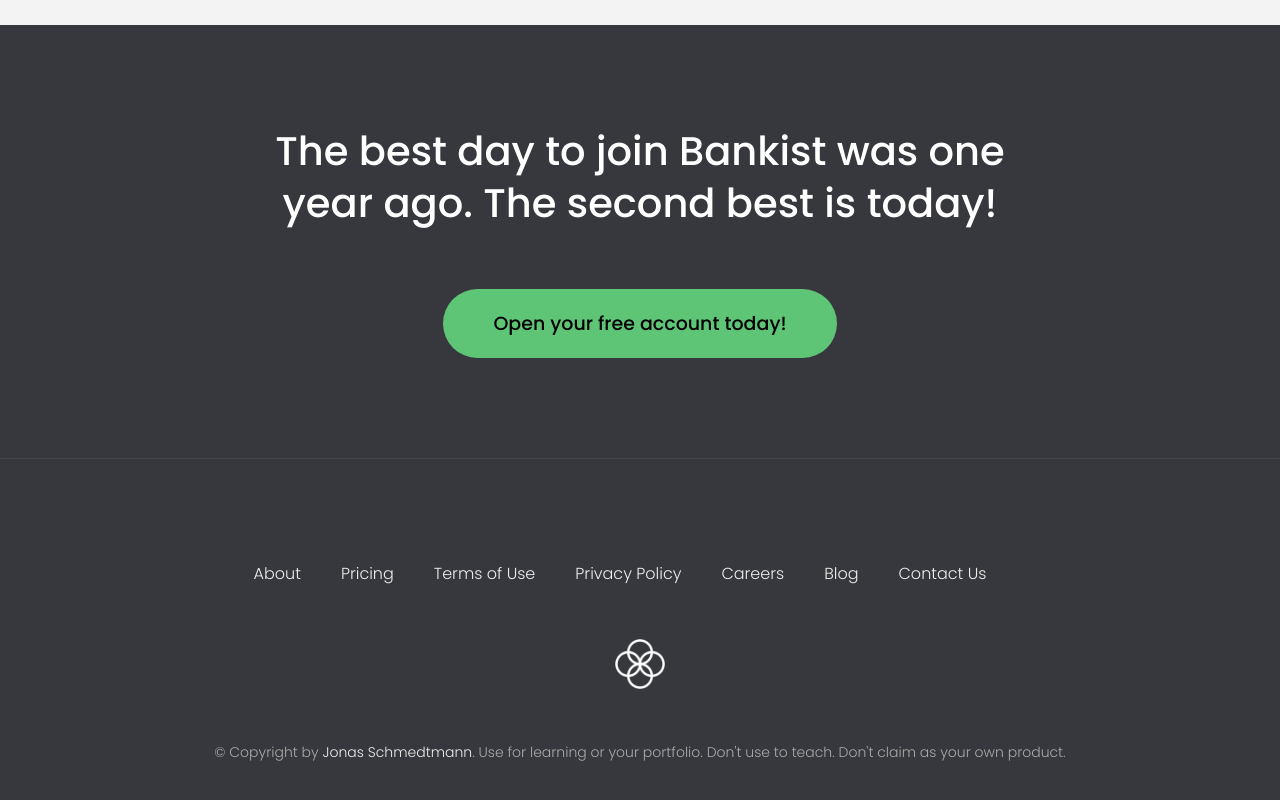
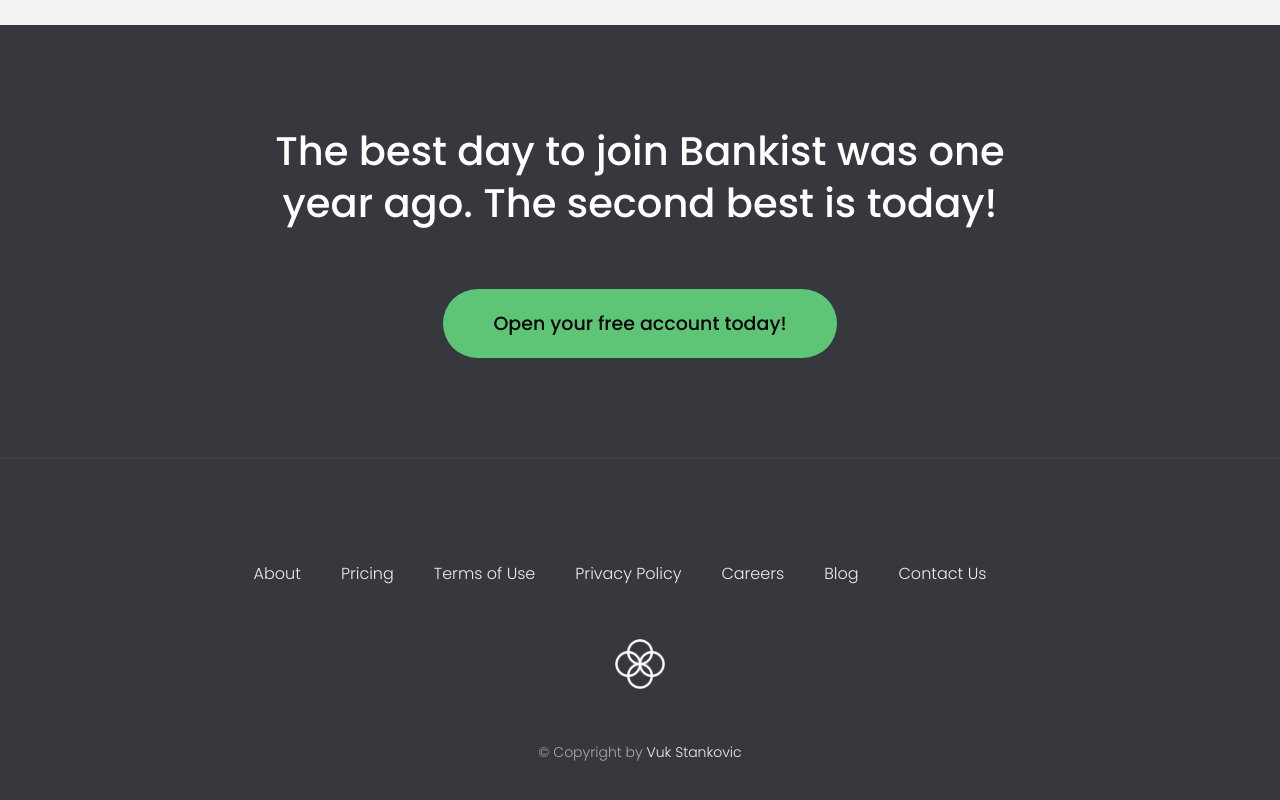
Before and after one commit to Cevu01/Bankist-website, a plain HTML site: page index.html in a window 1280 px wide. Shown: the part 4171-4971 px from the top of the page. Drawn offline with Linux system fonts and the light colour scheme.

Commit message:
Updated html

```diff
--- a/index.html
+++ b/index.html
@@ -327,9 +327,8 @@
           class="footer__link twitter-link"
           target="_blank"
           href="https://twitter.com/jonasschmedtman"
-          >Jonas Schmedtmann</a
-        >. Use for learning or your portfolio. Don't use to teach. Don't claim
-        as your own product.
+          >Vuk Stankovic</a
+        >
       </p>
     </footer>
 
```
